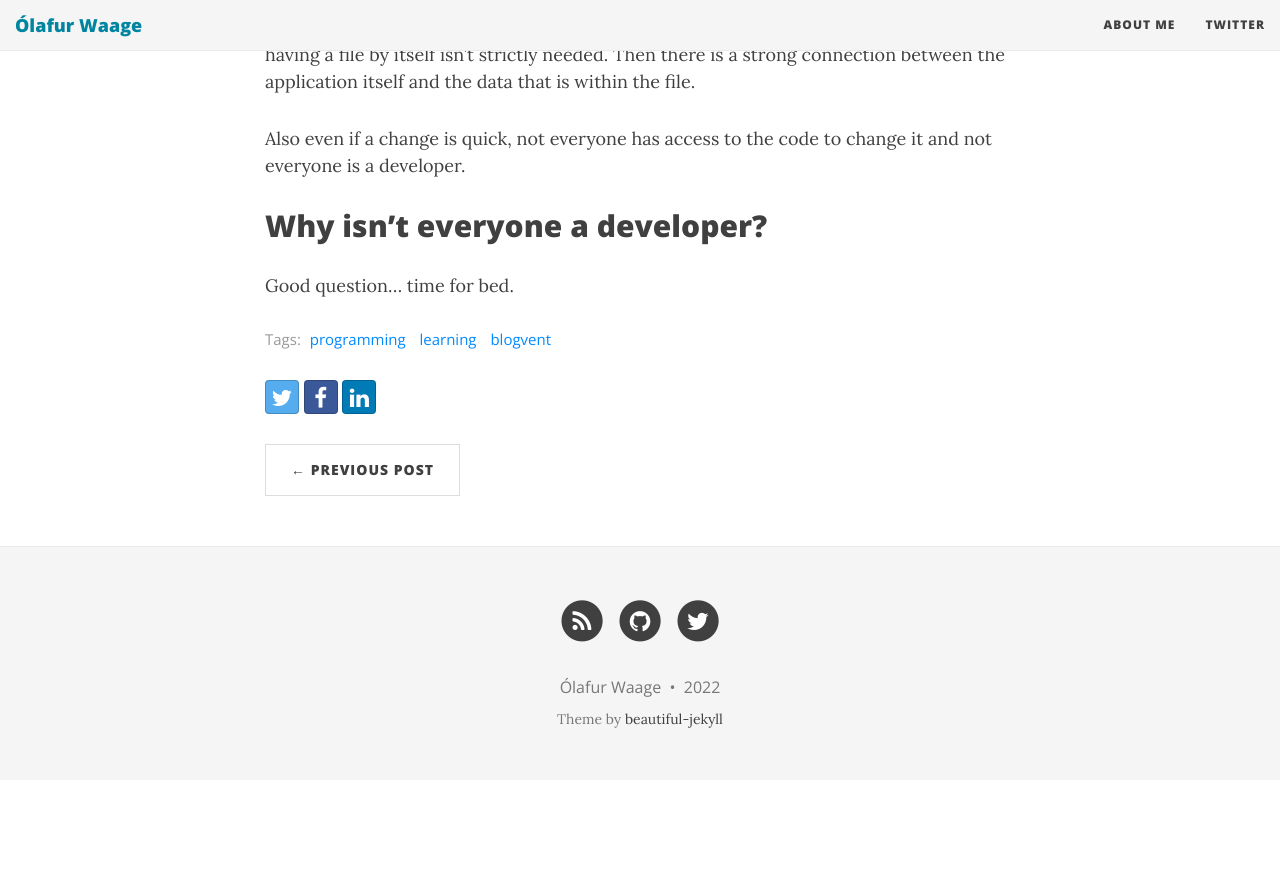
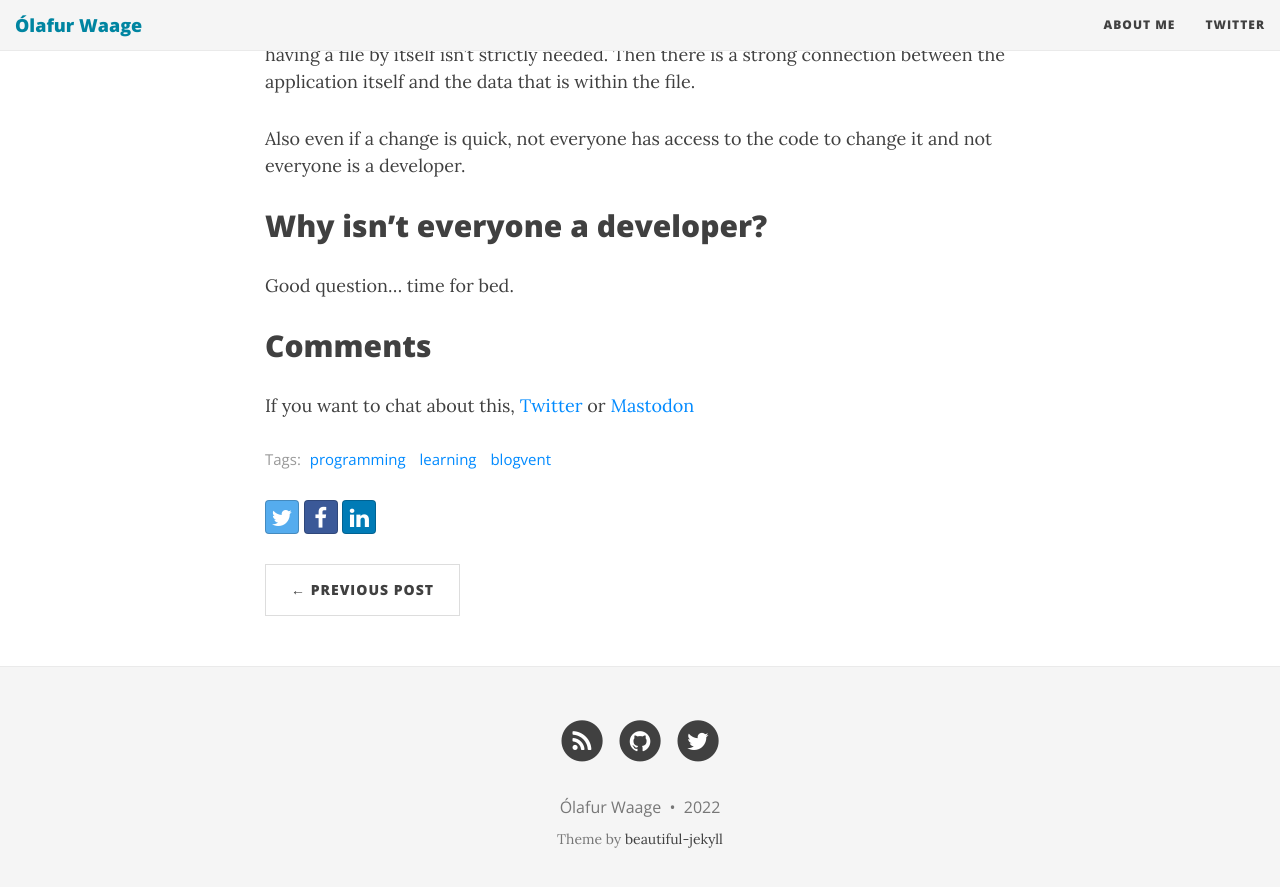
Before and after one commit to olafurw/olafurw.github.io, a Jekyll site: the page built from _posts/2022-12-05-what-if.md, in a window 1280 px wide and 900 px high, scrolled down 1818 px. Shown: the top 887 px of the window. Built offline with Jekyll 4.4.1, drawn with Linux system fonts in a browser that asks for light colours; nearby versions of some CDN libraries; before the commit the page ends 2598 px from its top, so only the background shows below that.

Commit message:
adding comments to whatif

```diff
--- a/_posts/2022-12-05-what-if.md
+++ b/_posts/2022-12-05-what-if.md
@@ -46,3 +46,7 @@
 ## Why isn't everyone a developer?
 
 Good question... time for bed.
+
+## Comments
+
+If you want to chat about this, [Twitter](https://twitter.com/olafurw/status/1599818060088586240) or [Mastodon](https://mastodon.social/@olafurw/109462246782688032)
```
